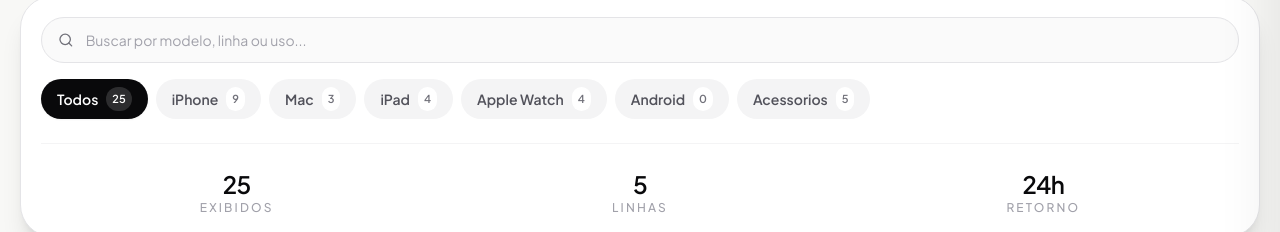
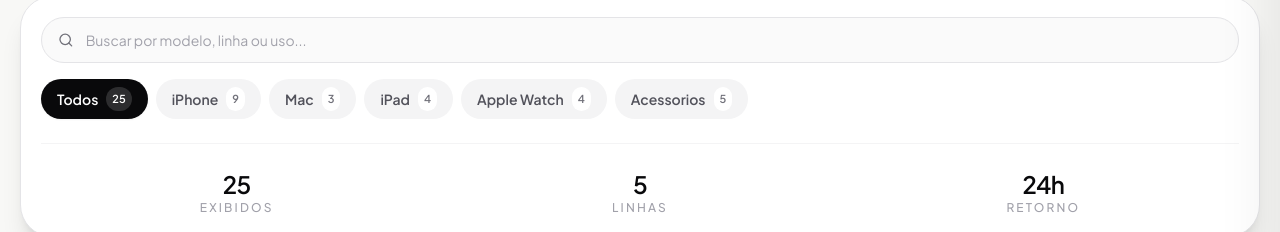
Before and after one commit to ExQues/Apple-Pacces, a React (Vite) app: page /shop in a window 1280 px wide. Shown: the part 344-576 px from the top of the page. Built offline with nearby package versions, Linux system fonts and the light colour scheme; no server answers; the database is empty.

Commit message:
fix: busca inteligente ignorando filtro de categoria e remocao da categoria Android

```diff
--- a/src/components/CatalogSections.tsx
+++ b/src/components/CatalogSections.tsx
@@ -1,5 +1,5 @@
 import { useRef } from 'react'
-import { ShoppingBag, Smartphone, Watch, Tablet, Laptop, Boxes, Headphones, ArrowRight } from 'lucide-react'
+import { ShoppingBag, Smartphone, Watch, Tablet, Laptop, Headphones, ArrowRight } from 'lucide-react'
 import { Link } from 'react-router-dom'
 import { categories, featuredProducts, allProducts } from '@/data/appleStore'
 import { useCartStore } from '@/store/useCartStore'
@@ -12,7 +12,6 @@
   'Apple Watch': Watch,
   iPad: Tablet,
   Mac: Laptop,
-  Android: Boxes,
   Acessorios: Headphones,
 }
 
--- a/src/pages/Shop.tsx
+++ b/src/pages/Shop.tsx
@@ -9,7 +9,7 @@
 import { useProducts } from '@/hooks/useProducts'
 import type { FeaturedProduct } from '@/data/appleStore'
 
-const CATEGORY_FILTERS = ['Todos', 'iPhone', 'Mac', 'iPad', 'Apple Watch', 'Android', 'Acessorios'] as const
+const CATEGORY_FILTERS = ['Todos', 'iPhone', 'Mac', 'iPad', 'Apple Watch', 'Acessorios'] as const
 
 function slugify(value: string) {
   return value.toLowerCase().replace(/\s+/g, '-')
@@ -191,12 +191,14 @@
   const filtered = useMemo(() => {
     const term = query.trim().toLowerCase()
     return products.filter((p) => {
-      const inCategory = selected === 'Todos' || p.category === selected
+      // Ao digitar uma busca, ignora a restrição de categoria individual para buscar em todo o catálogo
+      const inCategory = term ? true : (selected === 'Todos' || p.category === selected)
       if (!inCategory) return false
       if (!term) return true
       return (
         p.name.toLowerCase().includes(term) ||
         p.line.toLowerCase().includes(term) ||
+        p.category.toLowerCase().includes(term) ||
         p.description.toLowerCase().includes(term)
       )
     })
```
